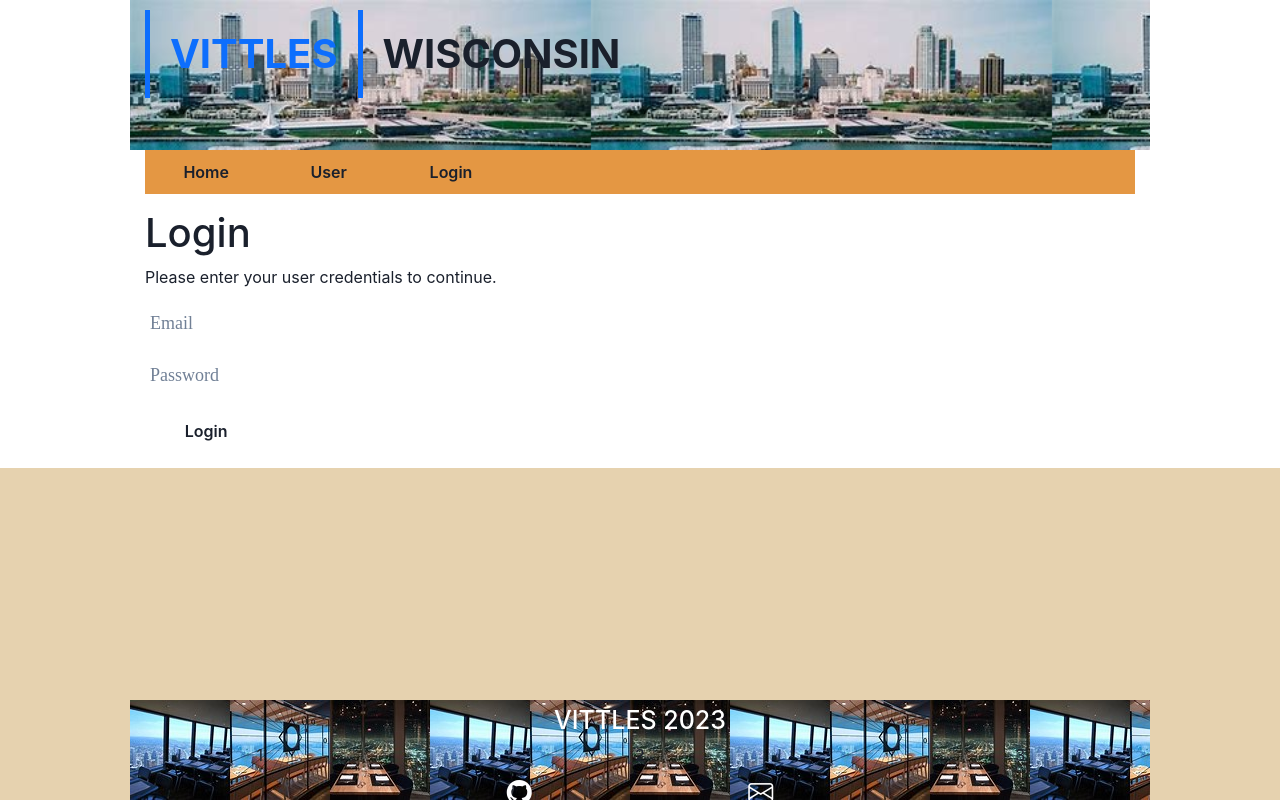
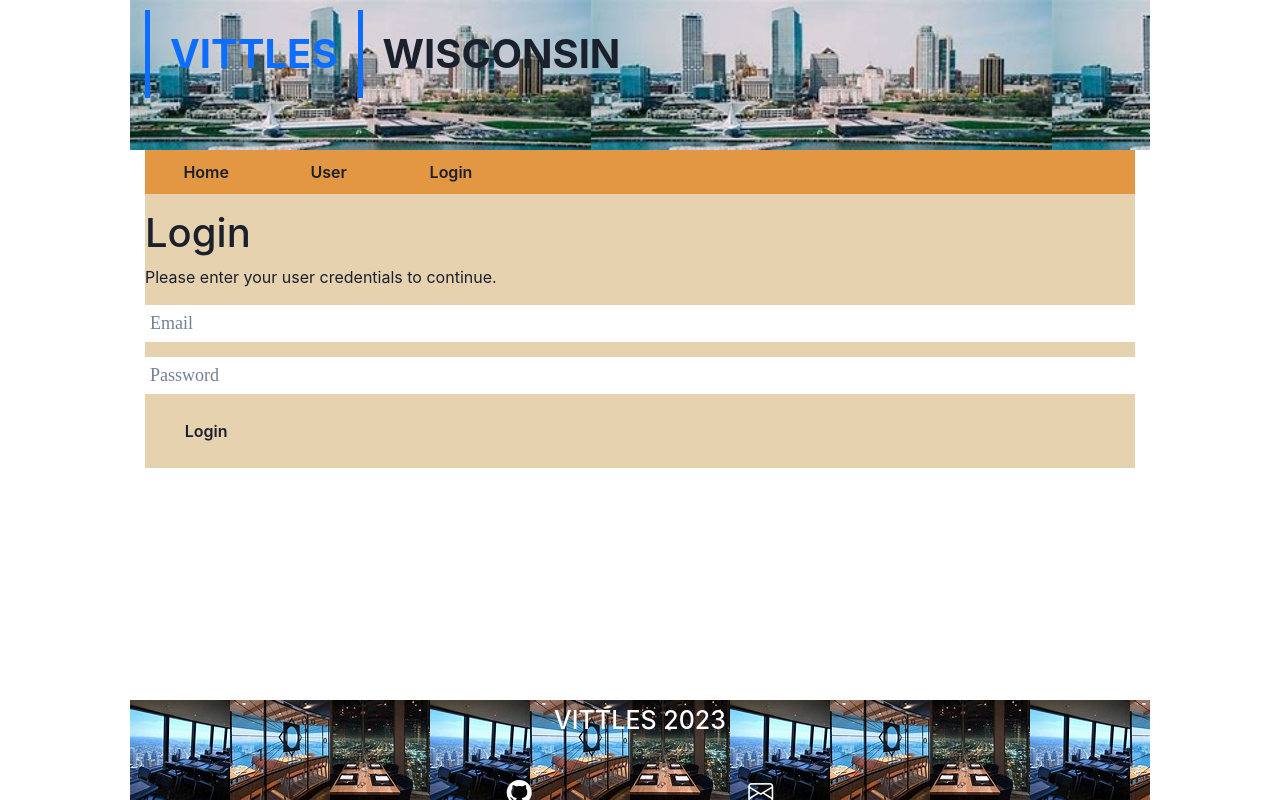
Before and after one commit to kevinkraiss/mern-project-03, a React (Create React App) app in the folder client/: page / in a window 1280 px wide. Built offline with nearby package versions, Linux system fonts and the light colour scheme.

Commit message:
changes to fit everything in

```diff
--- a/client/src/App.css
+++ b/client/src/App.css
@@ -1,4 +1,4 @@
-:root{
+main {
   background-color: #e6d2af;
 
 }
```
